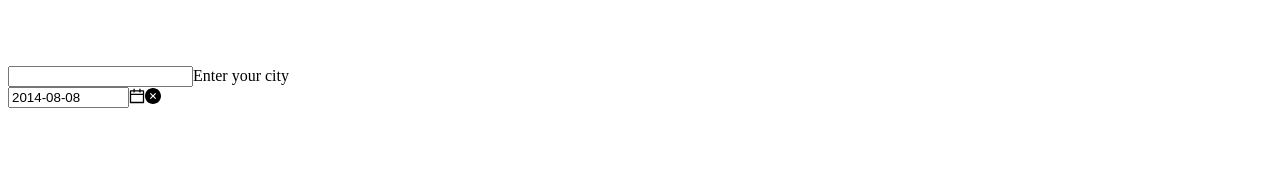
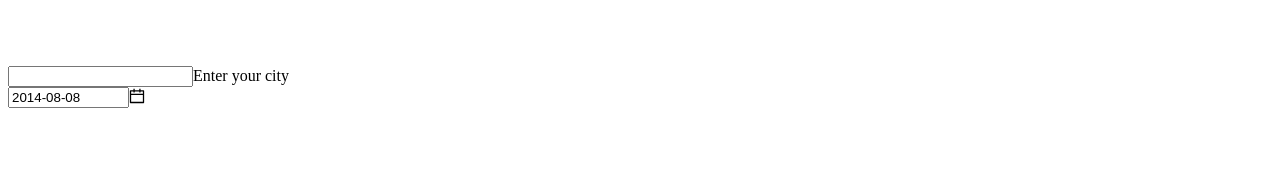
Before and after one commit to di-sukharev/isomorphic-app, a React app: page / in a window 1280 px wide. Shown: the top 177 px of the page. Built offline with nearby package versions, Linux system fonts and the light colour scheme; the HTML template or start-up script is replaced by a standard one.

Commit message:
added integration test of <autocomplete/> and <info/> in <Search/>

```diff
--- a/src/shared/App.js
+++ b/src/shared/App.js
@@ -17,47 +17,27 @@ data.forEach(v => {
   else weather[date] = [v];
 });
 
-const dateKeys = Object.keys(weather); // string[]
-const defaultDate = dateKeys[0]; // string
-const defaultPlace = weather[defaultDate][0]; // {}
 // ================
 
 const App = () => {
+  const dates = Object.keys(weather).sort(); // string[]
+  const defaultDate = dates[0]; // string
+  const defaultPlace = weather[defaultDate][0]; // {}
+
   // set date state
-  const [dates, setDate] = useState({ selected: defaultDate, all: dateKeys });
+  const [date, setDate] = useState(defaultDate);
+  // set place state
+  const [place, setPlace] = useState(defaultPlace);
 
-  // set place state
-  const [places, setPlace] = useState({
-    selected: defaultPlace,
-    all: weather,
-  });
+  const { longitude = 0, latitude = 0 } = place || {};
 
-  // when place changes => select new place
-  const onPlaceChange = place =>
-    setPlace(prev => ({
-      selected: prev.all.find(v => v.place_name === place),
-      all: prev.all,
-    }));
-
-  // when date changes => select new date, change places list to new weather[date] and select new place in the changed list
-  const onDateChange = date => {
-    console.log({ date });
-    setDate(prev => ({ selected: date.format("YYYY-MM-DD"), all: prev.all }));
-  };
-  const selectedPlace = places.selected;
-  const { longitude, latitude } = selectedPlace;
   return (
     <Layout style={{ height: "100vh" }}>
       <Header style={{ minHeight: "20%" }}>
-        <Search
-          places={places}
-          dates={dates}
-          onPlaceChange={onPlaceChange}
-          onDateChange={onDateChange}
-        />
+        <Search weather={weather} onPlaceChange={setPlace} onDateChange={setDate} />
       </Header>
       <Content style={{ minHeight: "20%" }}>
-        <Info place={places.selected} date={dates.selected} />
+        <Info place={place} date={date} />
       </Content>
       <Footer style={{ padding: 0, minHeight: "60%" }}>
         <Map lng={longitude} ltd={latitude} />
--- a/src/shared/components/Search.js
+++ b/src/shared/components/Search.js
@@ -4,24 +4,74 @@ import { AutoComplete, DatePicker, Row, Col, Typography } from "antd";
 
 const { Text } = Typography;
 
-const Search = ({ places, dates, onPlaceChange, onDateChange }) => {
-  const names = places.all[dates.selected].map(place => ({
-    value: place.place_name,
-  }));
+// todo: pass weather instead of places and dates, incapsulate division of weather
+const Search = ({ weather, onPlaceChange, onDateChange }) => {
+  const dates = Object.keys(weather).sort(); // string[]
 
-  const [options, setOptions] = useState(names);
+  const defaultDate = dates[0]; // string
+  const defaultOptions = weather[defaultDate]; // {}[]
 
-  // autocomplete dynamic filtering
-  const onSearch = v =>
+  // todo: options should be single value (current), rest info is passed in props
+  const [options, setOptions] = useState(defaultOptions);
+  // controlled autocomplete input value
+  const [place, setPlace] = useState();
+  const [date, setDate] = useState({
+    value: moment(defaultDate),
+    formatted: moment(defaultDate).format("YYYY-MM-DD"),
+  });
+
+  // autocomplete dynamic filtering on input
+  const onSearch = v => {
+    setPlace(v);
     setOptions(
-      names.filter(name => name.value && name.value.toLowerCase().includes(v.toLowerCase()))
+      weather[date.formatted].filter(
+        p => p.place_name && p.place_name.toLowerCase().includes(v.toLowerCase())
+      )
     );
+  };
+
+  const onSelect = v => {
+    // set value
+    setPlace(v);
+
+    // update options
+    setOptions(
+      weather[date.formatted].filter(
+        p => p.place_name && p.place_name.toLowerCase().includes(v.toLowerCase())
+      )
+    );
+
+    // send selected place
+    const selected = weather[date.formatted].find(p => p.place_name === v) || null;
+    onPlaceChange(selected);
+  };
+
+  const onChange = val => {
+    const dateFormatted = val.format("YYYY-MM-DD");
+    setDate({ value: val, formatted: dateFormatted });
+    // if date changes, change list of possible autocomplete options
+    const newPlaces = weather[dateFormatted];
+    // apply previous search (filter)
+    setOptions(
+      newPlaces.filter(v => v.value && v.value.toLowerCase().includes(place && place.toLowerCase()))
+    );
+    // change place according to selected date
+    // if there is no previosly selected place in the new list of options, clear previously selected place
+    const newPlaceInChangedDate = weather[dateFormatted].find(
+      plc => place && place.toLowerCase() === plc.place_name.toLowerCase()
+    );
+    if (newPlaceInChangedDate) onPlaceChange(newPlaceInChangedDate);
+    else onPlaceChange(undefined); // clear with undefined
+
+    // send changes to the parent (up)
+    onDateChange(dateFormatted);
+  };
 
   // disable non-existing in "data.json" dates in <DatePicker/>
   const disabledDate = current =>
     current &&
-    (current < moment(dates.all[0], "YYYY-MM-DD") ||
-      current > moment(dates.all[dates.all.length - 1], "YYYY-MM-DD"));
+    (current < moment(dates[0], "YYYY-MM-DD") ||
+      current > moment(dates[dates.length - 1], "YYYY-MM-DD"));
 
   return (
     <Row style={{ height: "100%" }} align="middle" justify="center">
@@ -30,20 +80,23 @@ const Search = ({ places, dates, onPlaceChange, onDateChange }) => {
       </Col>
       <Col md={8} offset={2}>
         <AutoComplete
+          value={place}
           style={{
             width: "100%",
           }}
-          options={options}
-          onSelect={onPlaceChange}
+          options={options.map(v => ({ value: v.place_name }))}
+          onSelect={onSelect}
           onSearch={onSearch}
           placeholder="Enter your city"
         />
       </Col>
       <Col md={4} offset={1}>
         <DatePicker
+          value={date.value}
+          allowClear={false}
           disabledDate={disabledDate}
-          defaultValue={moment(dates.all[0], "YYYY-MM-DD")}
-          onChange={onDateChange}
+          defaultValue={moment(dates[0], "YYYY-MM-DD")}
+          onChange={onChange}
           placeholder="Enter date"
         />
       </Col>
```
Also changed, not shown: 1 other file (tests, documents, lock files or other folders).
